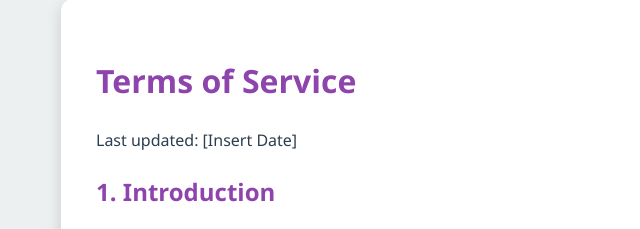
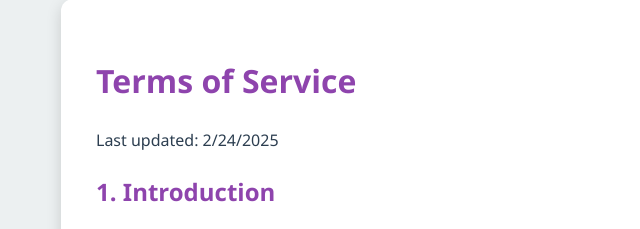
Before and after one commit to MurrayIndustries/mainsite, a plain HTML site: page tos.html in a window 1280 px wide. Shown: the part 102-331 px from the top of the page, 0-640 px from the left. Drawn offline with Linux system fonts and the light colour scheme.

Commit message:
Update tos.html

```diff
--- a/tos.html
+++ b/tos.html
@@ -42,7 +42,7 @@
     </nav>
     <div class="container">
         <h1>Terms of Service</h1>
-        <p>Last updated: [Insert Date]</p>
+        <p>Last updated: 2/24/2025</p>
 
         <h2>1. Introduction</h2>
         <p>Welcome to Murray Industries. By accessing or using our services, you agree to be bound by these Terms of Service.</p>
```
